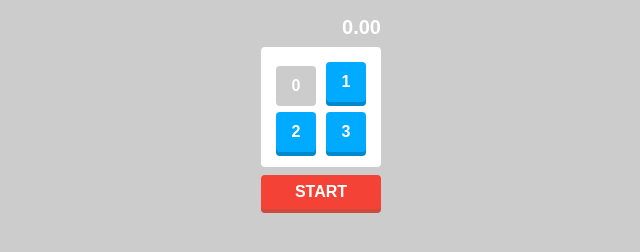
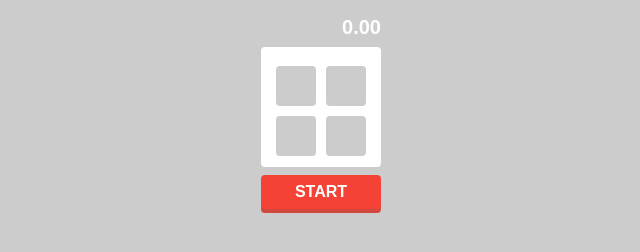
Before and after one commit to tamaki8021/NumberGame, a plain HTML site: page index.html in a window 1280 px wide. Shown: the whole page, without its empty margins (319-959 px from the left). Drawn offline with Linux system fonts and the light colour scheme.

Commit message:
add panel to main.js

```diff
--- a/index.html
+++ b/index.html
@@ -10,10 +10,6 @@
   <div id="container">
     <div id="timer">0.00</div>
     <ul id="board">
-      <li class="pressed">0</li>
-      <li>1</li>
-      <li>2</li>
-      <li>3</li>
     </ul>
     <div id="btn">START</div>
 
--- a/js/main.js
+++ b/js/main.js
@@ -1,4 +1,33 @@
 'use strict';
 {
+  class Panel {
+    constructor() {
+      this.el = document.createElement('li');
+      this.el.classList.add('pressed');
+    }
 
+    getEl() {
+      return this.el;
+    }
+  }
+
+
+  class Board {
+    constructor () {
+      this.panels = [];
+      for (let i = 0; i < 4; i++) {
+        this.panels.push(new Panel());
+      }
+      this.setup();
+    }
+
+    setup() {
+      const board = document.getElementById('board');
+      this.panels.forEach(panel => {
+        board.appendChild(panel.getEl());  //カプセル化
+      });
+    }
+  }
+
+  const board = new Board();
 }
```
